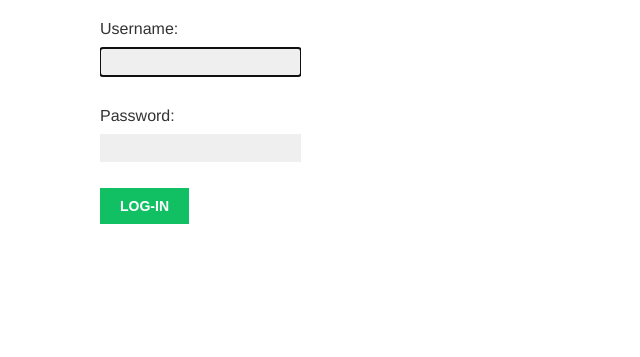
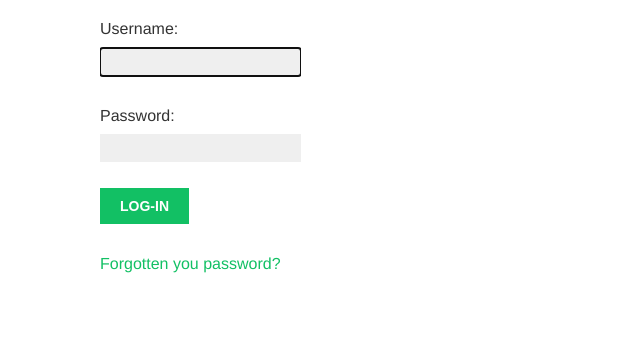
Before and after one commit to mohammadhprp/Django3ByExample, a Django app: page /account/login/ in a window 1280 px wide. Shown: the part 139-496 px from the top of the page, without its empty margins (0-640 px from the left). Run offline with Django 3.2, Linux system fonts and the light colour scheme; some web fonts are replaced.

Commit message:
add forgot password

```diff
--- a/bookmarks/account/templates/registration/login.html
+++ b/bookmarks/account/templates/registration/login.html
@@ -18,6 +18,7 @@
     {% csrf_token %}
   <input type="submit" value="Log-in">
   </form>
+  <p><a href="{% url 'password_reset' %}">Forgotten you password?</a></p>
 </div>
 
 {% endblock %}
```
